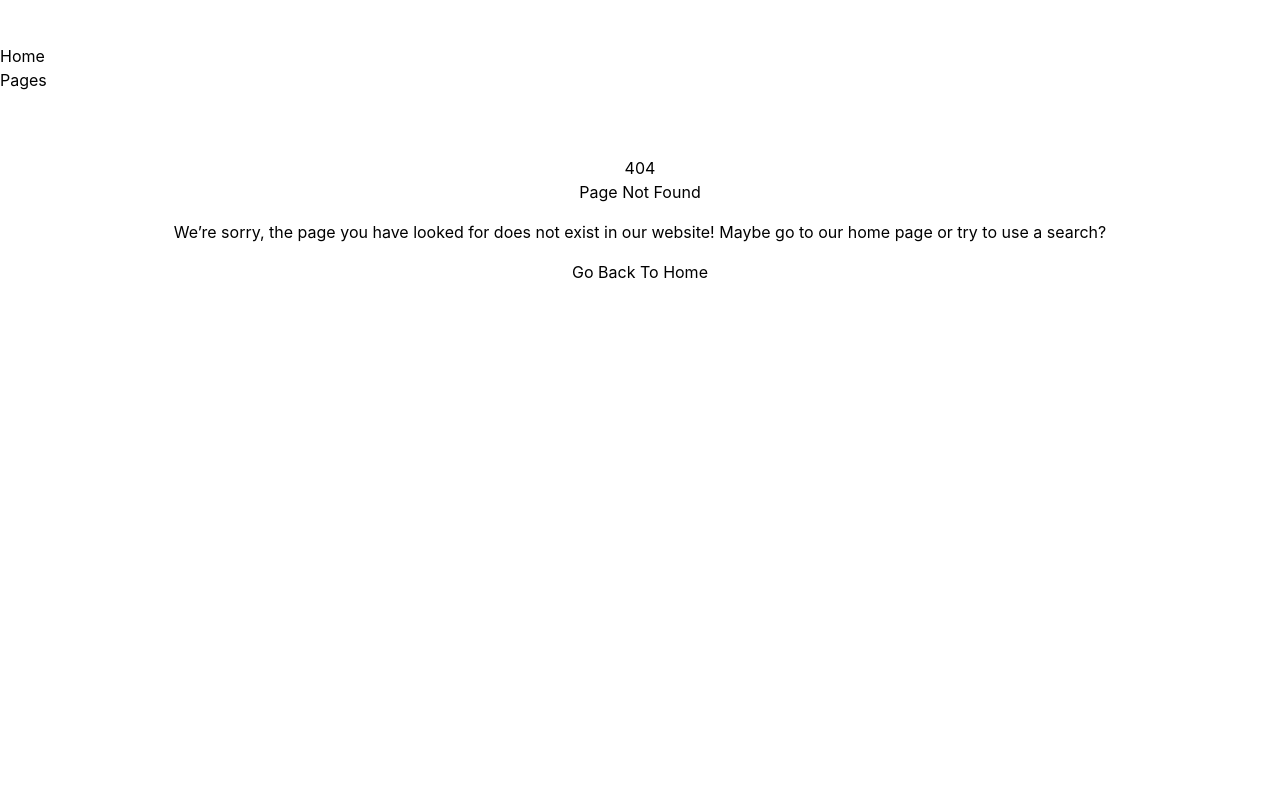
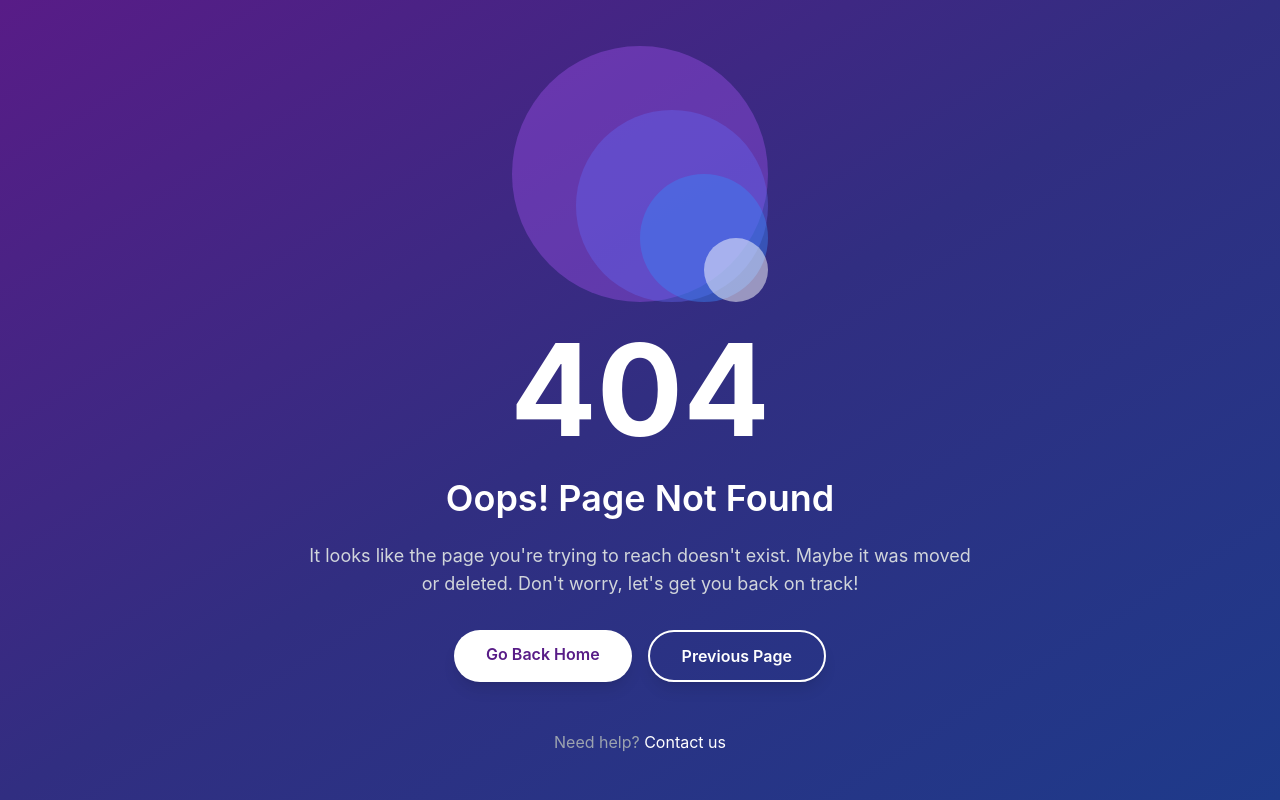
Before and after one commit to ismailmail123/batari_frontend, a React (Create React App) app: page /contact in a window 1280 px wide. Before the commit this address had no page. Built offline with nearby package versions, Linux system fonts and the light colour scheme.

Commit message:
add page not found

```diff
--- a/src/pages/404/index.jsx
+++ b/src/pages/404/index.jsx
@@ -1,36 +1,56 @@
 import { Link, useNavigate } from "react-router-dom";
-
 
 const Index = () => {
     const navigate = useNavigate();
 
-    return(
-       <>
-        <div className="container-fluid page-header py-5">
-        <h1 className="text-center text-white display-6">404 Error</h1>
-        <ol className="breadcrumb justify-content-center mb-0">
-            <li className="breadcrumb-item"><Link onClick={()=> navigate('/')}>Home</Link></li>
-            <li className="breadcrumb-item"><Link onClick={() => navigate(-1)}>Pages</Link></li>
-            <li className="breadcrumb-item active text-white">404</li>
-        </ol>
-    </div>
-    <div className="container-fluid ">
-        <div className="container py-5 text-center">
-            <div className="row justify-content-center">
-                <div className="col-lg-6">
-                    <i className="bi bi-exclamation-triangle display-1 text-secondary"></i>
-                    <h1 className="display-1">404</h1>
-                    <h1 className="mb-4">Page Not Found</h1>
-                    <p className="mb-4">We’re sorry, the page you have looked for does not exist in our website! Maybe go to our home page or try to use a search?</p>
+    return (
+        <>
+            {/* Background Gradient */}
+            <div className="min-h-screen bg-gradient-to-br from-purple-900 via-indigo-900 to-blue-900 flex flex-col items-center justify-center p-6">
+                {/* Animated Illustration */}
+                <div className="relative w-64 h-64 mb-8 animate-float">
+                    <div className="absolute w-full h-full bg-purple-500 rounded-full opacity-20 animate-pulse"></div>
+                    <div className="absolute w-3/4 h-3/4 bg-indigo-500 rounded-full opacity-30 animate-pulse animation-delay-1000 top-1/4 left-1/4"></div>
+                    <div className="absolute w-1/2 h-1/2 bg-blue-500 rounded-full opacity-40 animate-pulse animation-delay-2000 top-1/2 left-1/2"></div>
+                    <div className="absolute w-1/4 h-1/4 bg-white rounded-full opacity-50 animate-pulse animation-delay-3000 top-3/4 left-3/4"></div>
+                </div>
+
+                {/* 404 Text */}
+                <h1 className="text-9xl font-bold text-white mb-4 animate-bounce">
+                    404
+                </h1>
+
+                {/* Error Message */}
+                <h2 className="text-4xl font-semibold text-white mb-6">
+                    Oops! Page Not Found
+                </h2>
+                <p className="text-lg text-gray-300 mb-8 text-center max-w-2xl">
+                    It looks like the page you're trying to reach doesn't exist. Maybe it was moved or deleted. Don't worry, let's get you back on track!
+                </p>
+
+                {/* Action Buttons */}
+                <div className="flex space-x-4">
                     <Link
-                    onClick={()=> navigate('/')}
-                    className="btn border-secondary rounded-pill py-3 px-5" href="index.html">Go Back To Home</Link>
+                        onClick={() => navigate('/')}
+                        className="bg-white text-purple-900 font-semibold py-3 px-8 rounded-full shadow-lg hover:bg-purple-100 hover:shadow-xl transition duration-300 transform hover:scale-105"
+                    >
+                        Go Back Home
+                    </Link>
+                    <Link
+                        onClick={() => navigate(-1)}
+                        className="bg-transparent border-2 border-white text-white font-semibold py-3 px-8 rounded-full shadow-lg hover:bg-white hover:text-purple-900 hover:shadow-xl transition duration-300 transform hover:scale-105"
+                    >
+                        Previous Page
+                    </Link>
+                </div>
+
+                {/* Footer */}
+                <div className="mt-12 text-center text-gray-400">
+                    <p>Need help? <a href="/contact" className="text-white hover:underline">Contact us</a></p>
                 </div>
             </div>
-        </div>
-    </div>
-       </>
-    )
-}
+        </>
+    );
+};
 
 export default Index;
```
